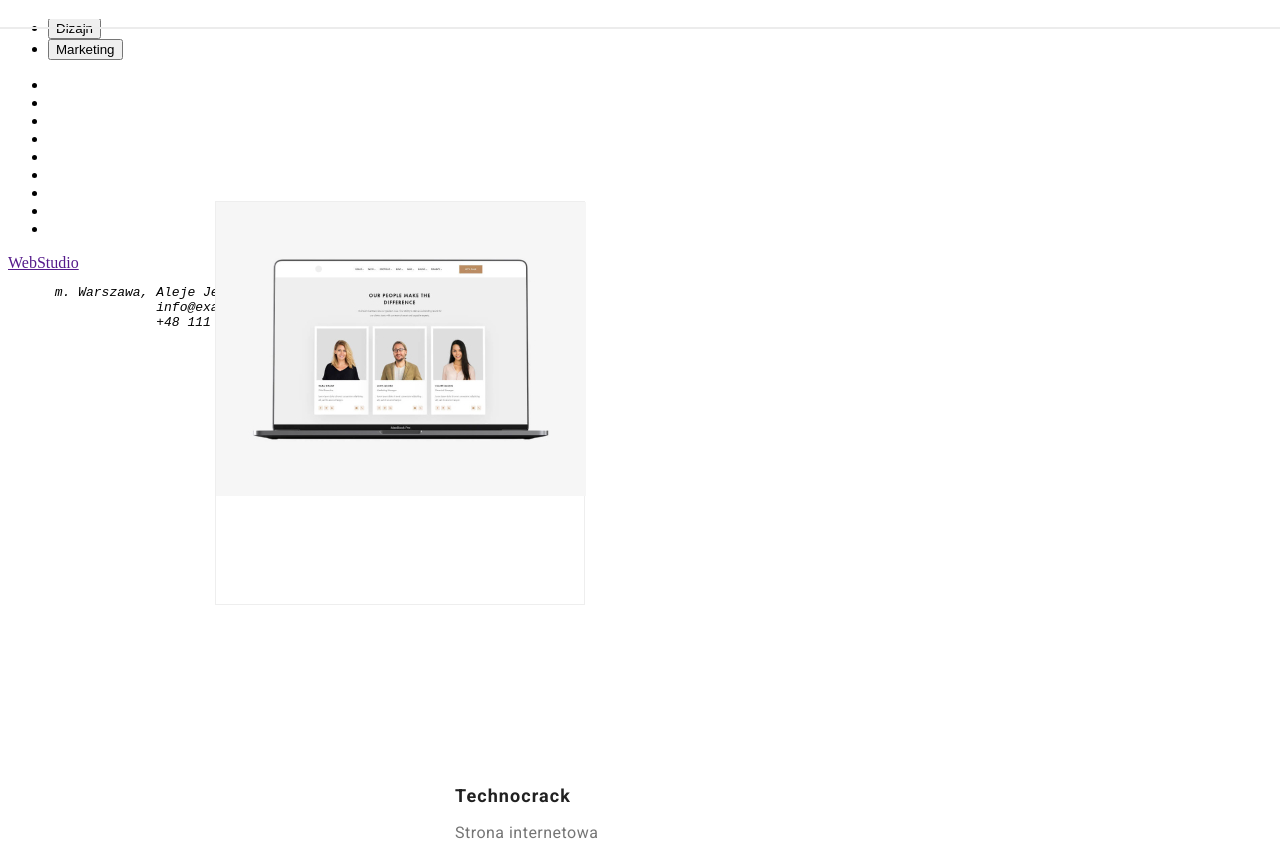
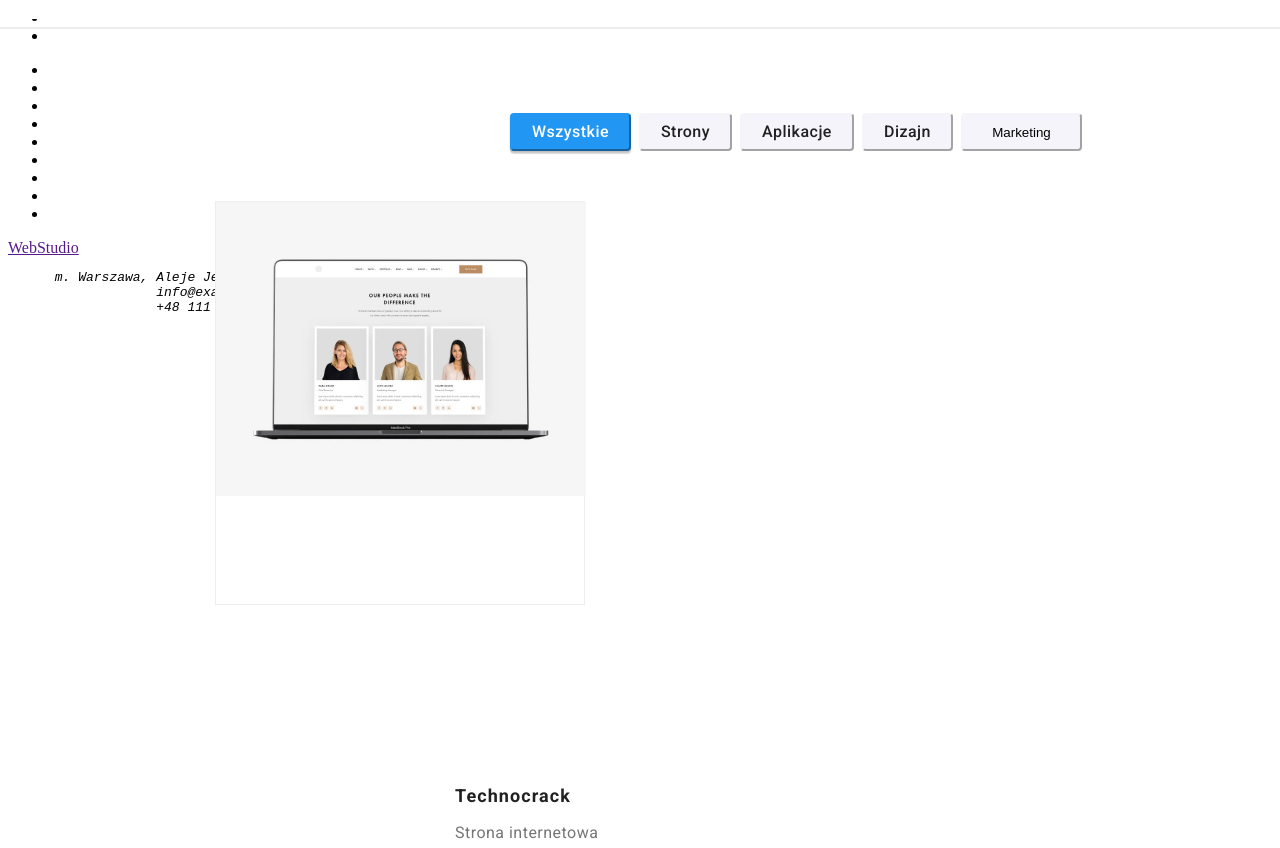
Before and after one commit to bmalvo/goit-markup-hw-02, a plain HTML site: page portfolio.html in a window 1280 px wide. Shown: the part 61-909 px from the top of the page. Drawn offline with Linux system fonts and the light colour scheme.

Commit message:
filters: all, pages, aplication, design, marketing

```diff
--- a/css/styles.css
+++ b/css/styles.css
@@ -108,6 +108,162 @@ color: #2196F3;
     color: #757575;
 }
 
+.all {
+    position: absolute;
+width: 121px;
+height: 38px;
+left: 510px;
+top: 174px;
+border-color: #2196F3;
+background: #2196F3;
+box-shadow: 0px 3px 1px rgba(0, 0, 0, 0.1), 0px 1px 2px rgba(0, 0, 0, 0.08), 0px 2px 2px rgba(0, 0, 0, 0.12);
+border-radius: 4px;
+cursor: pointer;
+}
+
+.all-span {
+    /* position: absolute;  */
+    width: 77px;
+    height: 26px;
+    left: 532px;
+    top: 180px;
+
+    font-family: 'Roboto';
+    font-style: normal;
+    font-weight: 500;
+    font-size: 16px;
+    line-height: 26px;
+    /* identical to box height, or 162% */
+
+    text-align: center;
+    letter-spacing: 0.03em;
+
+    color: #FFFFFF;
+}
+
+.pages {
+    position: absolute;
+width: 93px;
+height: 38px;
+left: 639px;
+top: 174px;
+border-color: #F5F4FA;
+background: #F5F4FA;
+border-radius: 4px;
+}
+
+.pages-span {
+    /* position: absolute; */
+width: 49px;
+height: 26px;
+left: 661px;
+top: 180px;
+font-family: 'Roboto';
+font-style: normal;
+font-weight: 500;
+font-size: 16px;
+line-height: 26px;
+/* identical to box height, or 162% */
+
+text-align: center;
+letter-spacing: 0.03em;
+
+color: #212121;
+}
+
+.aplication {
+    position: absolute;
+    width: 114px;
+    height: 38px;
+    left: 740px;
+    top: 174px;
+    border-color: #F5F4FA;
+    background: #F5F4FA;
+    border-radius: 4px;
+}
+
+.aplication-span {
+    /* position: absolute; */
+    width: 70px;
+    height: 26px;
+    left: 762px;
+    top: 180px;
+
+    font-family: 'Roboto';
+    font-style: normal;
+    font-weight: 500;
+    font-size: 16px;
+    line-height: 26px;
+    /* identical to box height, or 162% */
+
+    text-align: center;
+    letter-spacing: 0.03em;
+
+    color: #212121;
+}
+
+.design {
+    position: absolute;
+    width: 91px;
+    height: 38px;
+    left: 862px;
+    top: 174px;
+    border-color: #F5F4FA;
+    background: #F5F4FA;
+    border-radius: 4px;
+}
+
+.design-span {
+    /* position: absolute; */
+    width: 47px;
+    height: 26px;
+    left: 884px;
+    top: 180px;
+
+    font-family: 'Roboto';
+    font-style: normal;
+    font-weight: 500;
+    font-size: 16px;
+    line-height: 26px;
+    /* identical to box height, or 162% */
+
+    text-align: center;
+    letter-spacing: 0.03em;
+
+    color: #212121;
+
+}
+
+.marketing {
+    position: absolute;
+    width: 121px;
+    height: 38px;
+    left: 961px;
+    top: 174px;
+    border-color:#F5F4FA;
+    background: #F5F4FA;
+    border-radius: 4px;
+}
+.marketing-span {
+    /* position: absolute; */
+    width: 77px;
+    height: 26px;
+    left: 983px;
+    top: 180px;
+
+    font-family: 'Roboto';
+    font-style: normal;
+    font-weight: 500;
+    font-size: 16px;
+    line-height: 26px;
+    /* identical to box height, or 162% */
+
+    text-align: center;
+    letter-spacing: 0.03em;
+
+    color: #212121;
+
+}
 .studio {
 font-family: 'Oleo Script', cursive;
 font-style: normal;
--- a/portfolio.html
+++ b/portfolio.html
@@ -26,19 +26,19 @@
     <section class="filters">
       <ul>
         <li>
-          <a href=""><button type="button">Wszystkie</button></a>
+          <a href=""><button class="all" type="button"><span class="all-span">Wszystkie</span></button></a>
         </li>
         <li>
-          <a href=""><button type="button">Strony</button></a>
+          <a href=""><button class="pages" type="button"><span class="pages-span">Strony</span></button></a>
         </li>
         <li>
-          <a href=""><button type="button">Aplikacje</button></a>
+          <a href=""><button class="aplication" type="button"><span class="aplication-span">Aplikacje</span></button></a>
         </li>
         <li>
-          <a href=""><button type="button">Dizajn</button></a>
+          <a href=""><button class="design" type="button"><span class="design-span" >Dizajn</span></button></a>
         </li>
         <li>
-          <a href=""><button type="button">Marketing</button></a>
+          <a href=""><button class="marketing" type="button"><span class="marketing-span"></span> Marketing</button></a>
         </li>
       </ul>
     </section>
```
